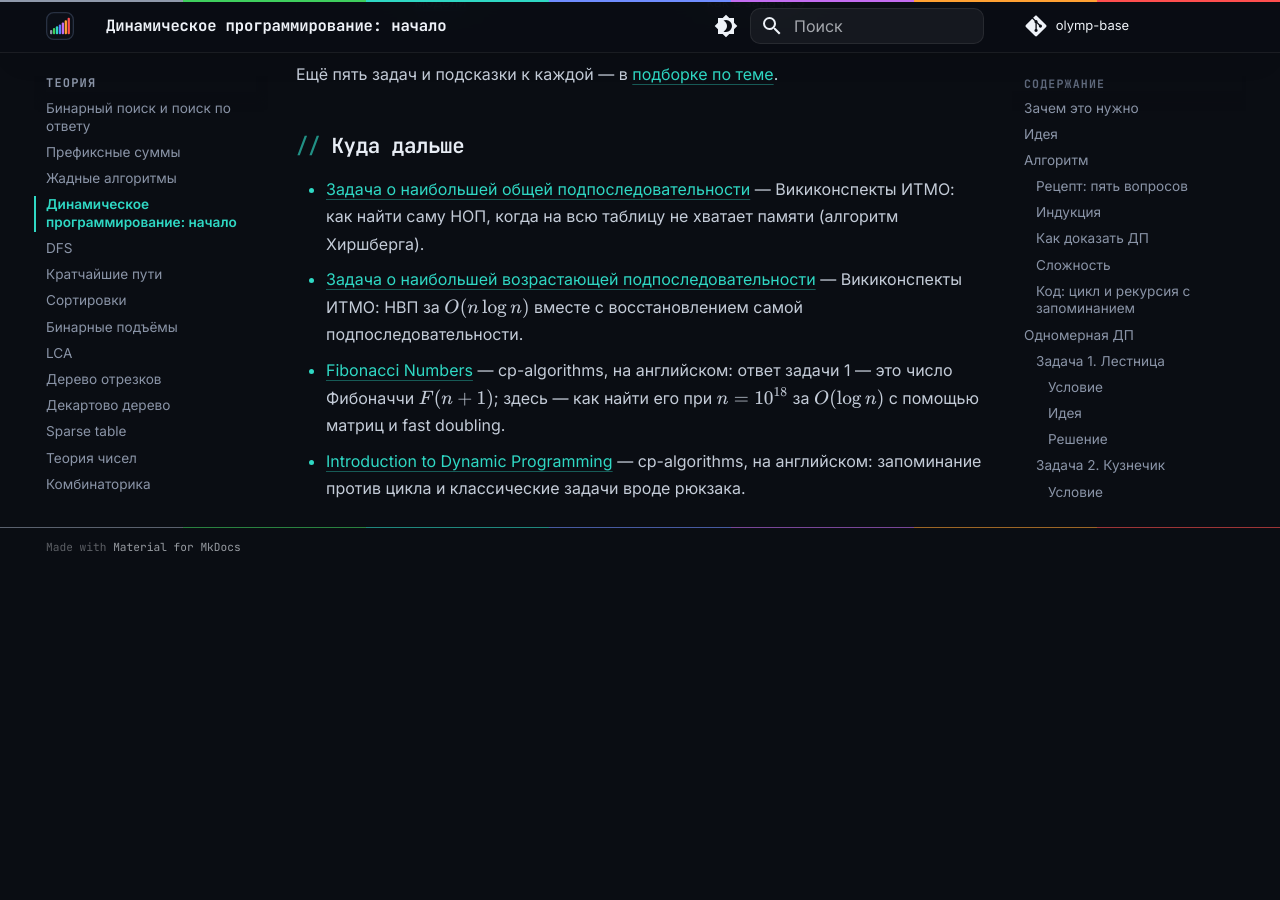
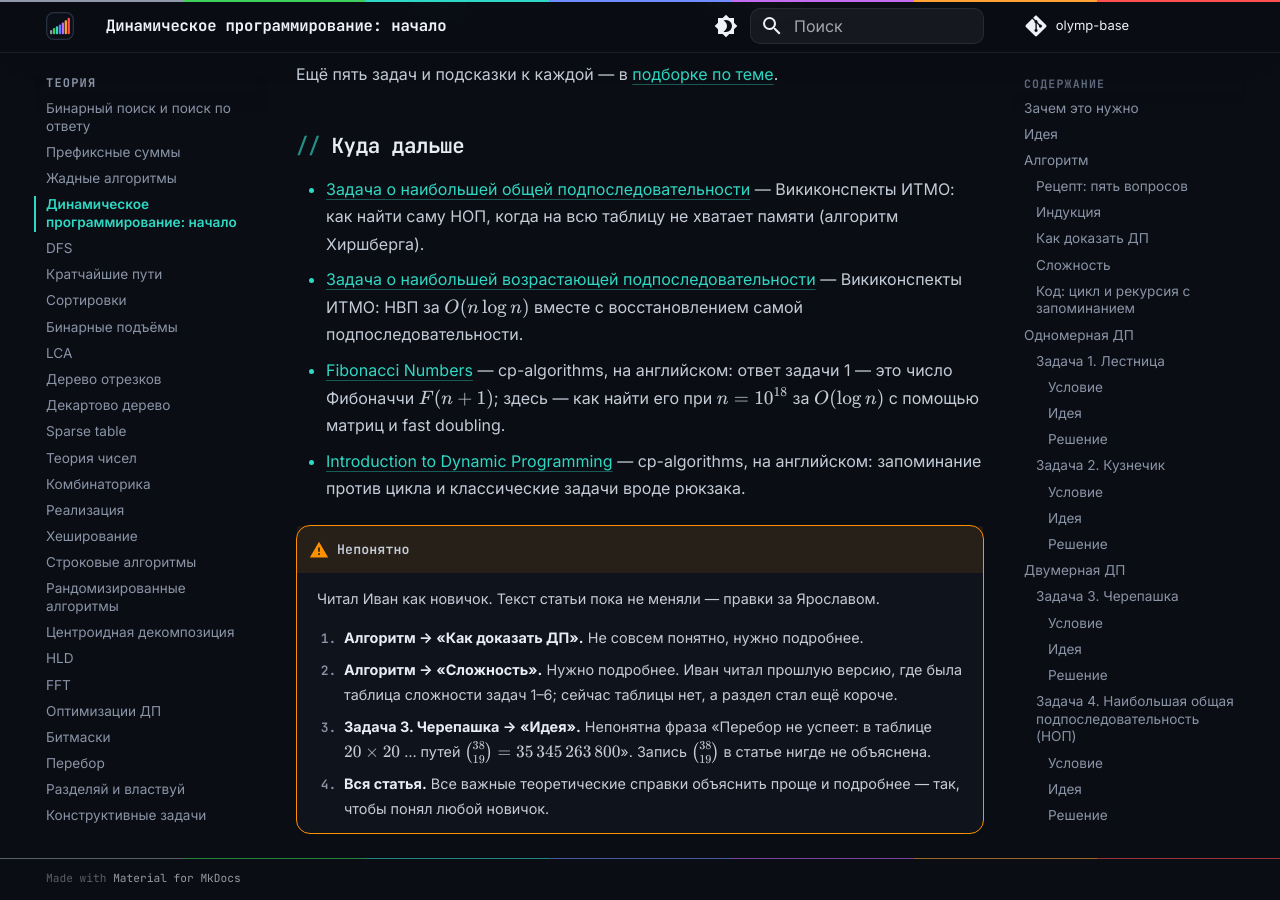
Before and after one commit to kuraguga4-hue/olymp-base, an MkDocs documentation site: the page built from docs/theory/dp-intro.md, in a window 1280 px wide and 900 px high, scrolled down 23241 px. Built offline with MkDocs 1.6.1 and Material for MkDocs 9.7.7, drawn with Linux system fonts in a browser that asks for light colours; comment, search, counter and statistics services are not loaded; before the commit the page ends 23810 px from its top, so only the background shows below that.

Commit message:
dp-intro: блок «Непонятно» — что непонятно новичку (Иван), правки за Ярославом
Agent: claude-opus-5-5
Co-Authored-By: Claude Opus 5.5 <noreply@anthropic.com>

```diff
--- a/docs/theory/dp-intro.md
+++ b/docs/theory/dp-intro.md
@@ -852,3 +852,11 @@ YMID
 - [Задача о наибольшей возрастающей подпоследовательности](https://neerc.ifmo.ru/wiki/index.php?title=Задача_о_наибольшей_возрастающей_подпоследовательности) — Викиконспекты ИТМО: НВП за $O(n \log n)$ вместе с восстановлением самой подпоследовательности.
 - [Fibonacci Numbers](https://cp-algorithms.com/algebra/fibonacci-numbers.html) — cp-algorithms, на английском: ответ задачи 1 — это число Фибоначчи $F(n+1)$; здесь — как найти его при $n = 10^{18}$ за $O(\log n)$ с помощью матриц и fast doubling.
 - [Introduction to Dynamic Programming](https://cp-algorithms.com/dynamic_programming/intro-to-dp.html) — cp-algorithms, на английском: запоминание против цикла и классические задачи вроде рюкзака.
+
+!!! warning "Непонятно"
+    Читал Иван как новичок. Текст статьи пока не меняли — правки за Ярославом.
+
+    1. **Алгоритм → «Как доказать ДП».** Не совсем понятно, нужно подробнее.
+    2. **Алгоритм → «Сложность».** Нужно подробнее. Иван читал прошлую версию, где была таблица сложности задач 1–6; сейчас таблицы нет, а раздел стал ещё короче.
+    3. **Задача 3. Черепашка → «Идея».** Непонятна фраза «Перебор не успеет: в таблице $20 \times 20$ … путей $\binom{38}{19} = 35\,345\,263\,800$». Запись $\binom{38}{19}$ в статье нигде не объяснена.
+    4. **Вся статья.** Все важные теоретические справки объяснить проще и подробнее — так, чтобы понял любой новичок.
```
